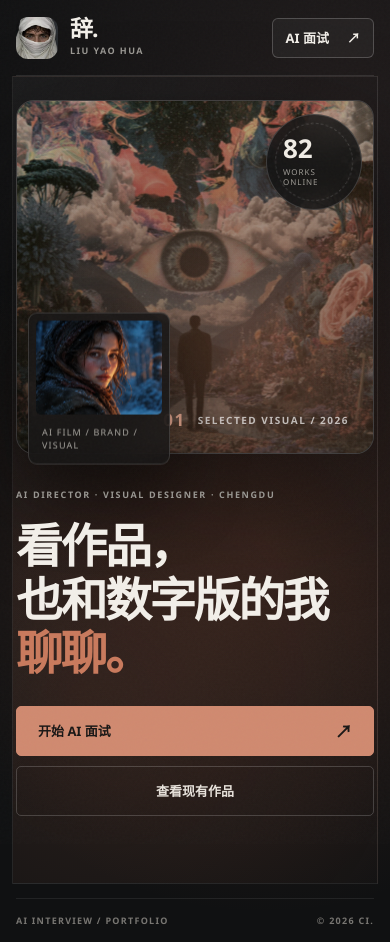
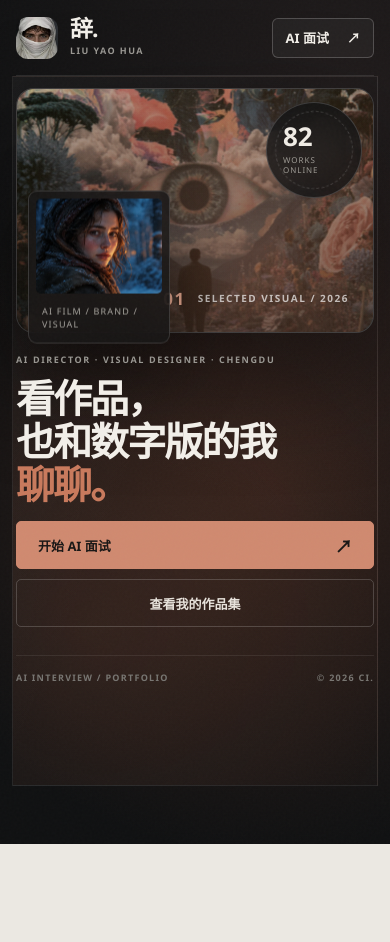
Before and after one commit to sunset377/AI-, a React (Vite) app: page / in a window 390 px wide. After the commit the page ends 844 px from the top, so only its background shows below. Built offline with nearby package versions, Linux system fonts and the light colour scheme.

Commit message:
Improve mobile gateway and project card contrast

```diff
--- a/src/components/Gateway/Gateway.css
+++ b/src/components/Gateway/Gateway.css
@@ -453,12 +453,12 @@
     min-height: auto;
     flex-direction: column-reverse;
     align-items: stretch;
-    gap: 34px;
-    padding: 24px 0 82px;
+    gap: 20px;
+    padding: 12px 0 28px;
   }
 
   .gatewayMedia {
-    min-height: 42svh;
+    min-height: clamp(180px, 29svh, 260px);
   }
 
   .gatewayMediaFrame {
@@ -485,26 +485,27 @@
   }
 
   .gatewayLabel {
-    margin-bottom: 20px;
+    margin-bottom: 12px;
     font-size: 9px;
   }
 
   .gateway h1 {
     max-width: 100%;
-    font-size: clamp(40px, 12vw, 54px);
-    line-height: 1.06;
+    font-size: clamp(35px, 10vw, 44px);
+    line-height: 1.02;
     letter-spacing: -0.05em;
   }
 
   .gatewayActions {
     display: grid;
-    margin-top: 28px;
+    margin-top: 18px;
   }
 
   .gatewayPrimary,
   .gatewaySecondary {
     width: 100%;
     justify-content: space-between;
+    min-height: 48px;
   }
 
   .gatewayFooter {
--- a/src/components/Gateway/Gateway.jsx
+++ b/src/components/Gateway/Gateway.jsx
@@ -50,7 +50,7 @@ function Gateway({ assetPath, onEnterPortfolio, onEnterInterview }) {
               开始 AI 面试 <span aria-hidden="true">↗</span>
             </button>
             <button className="gatewaySecondary" type="button" onClick={onEnterPortfolio}>
-              查看现有作品
+              查看我的作品集
             </button>
           </div>
         </div>
--- a/src/styles.css
+++ b/src/styles.css
@@ -1904,11 +1904,13 @@ body::selection {
   max-width: 400px;
   padding: 18px;
   border-radius: 7px;
-  background: rgba(19, 18, 18, 0.68);
+  border-color: rgba(255, 255, 255, 0.38);
+  background: rgba(19, 18, 18, 0.88);
 }
 
 .projectInfo p {
-  font-size: 13px;
+  color: #f7f1ec;
+  font-size: 14px;
   line-height: 1.7;
 }
 
```
Also changed, not shown: 1 other file (tests, documents, lock files or other folders).
